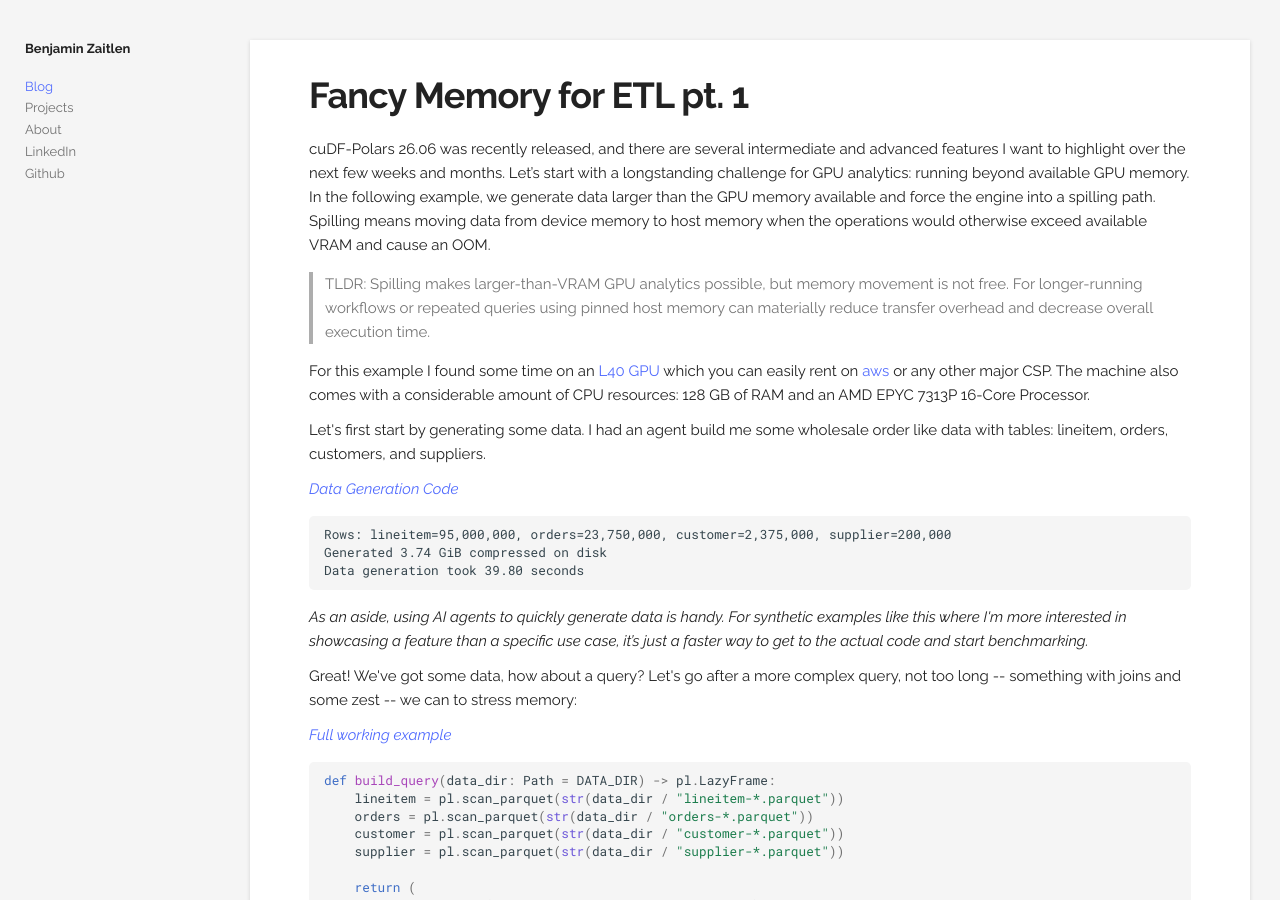
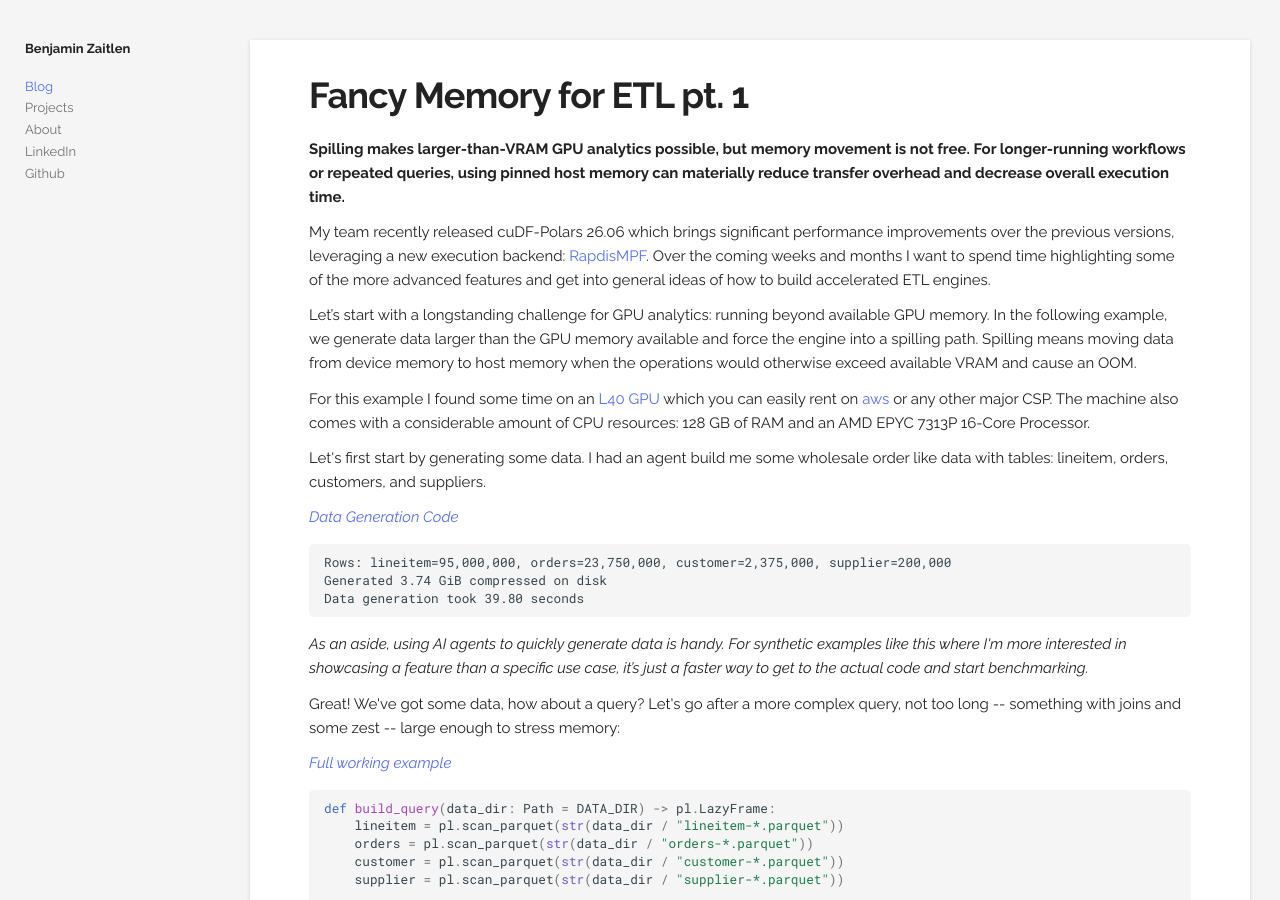
Before and after one commit to quasiben/quasiben.github.io, an MkDocs documentation site: the page built from docs/blog/posts/fancy-memory-for-etl-pt-1.md, in a window 1280 px wide and 900 px high. Built offline with MkDocs 1.6.1 and Material for MkDocs 9.7.7, drawn with Linux system fonts in a browser that asks for light colours.

Commit message:
style and correctness

```diff
--- a/docs/blog/posts/fancy-memory-for-etl-pt-1.md
+++ b/docs/blog/posts/fancy-memory-for-etl-pt-1.md
@@ -2,14 +2,17 @@
 title: Fancy Memory for ETL pt. 1
 date: 2026-06-04
 author: Benjamin Zaitlen
-slug: fancy-memory-for-etl
+slug: fancy-memory-for-etl-pt-1
 ---
 
 # Fancy Memory for ETL pt. 1
 
-cuDF-Polars 26.06 was recently released, and there are several intermediate and advanced features I want to highlight over the next few weeks and months. Let’s start with a longstanding challenge for GPU  analytics: running beyond available GPU memory.  In the following example, we generate data larger than the GPU memory available and force the engine into a spilling path. Spilling means moving data from device memory to host memory when the operations would otherwise exceed available VRAM and cause an OOM.
+**Spilling makes larger-than-VRAM GPU analytics possible, but memory movement is not free. For longer-running workflows or repeated queries, using pinned host memory can materially reduce transfer overhead and decrease overall execution time.**
 
-> TLDR: Spilling makes larger-than-VRAM GPU analytics possible, but memory movement is not free. For longer-running workflows or repeated queries using pinned host memory can materially reduce transfer overhead and decrease overall execution time.
+My team recently released cuDF-Polars 26.06 which brings significant performance improvements over the previous versions, leveraging a new execution backend: [RapdisMPF](https://docs.rapids.ai/api/rapidsmpf/stable/).  Over the coming weeks and months I want to spend time highlighting some of the more advanced features and get into general ideas of how to build accelerated ETL engines.
+
+Let’s start with a longstanding challenge for GPU analytics: running beyond available GPU memory.  In the following example, we generate data larger than the GPU memory available and force the engine into a spilling path. Spilling means moving data from device memory to host memory when the operations would otherwise exceed available VRAM and cause an OOM.
+
 
 For this example I found some time on an [L40 GPU](https://www.nvidia.com/en-us/data-center/l40/) which you can easily rent on [aws](https://instances.vantage.sh/?id=34b8d04c6b05a2a46cc2548776a6d96b63172156) or any other major CSP.  The machine also comes with a considerable amount of CPU resources: 128 GB of RAM and an AMD EPYC 7313P 16-Core Processor.
 
@@ -25,7 +28,7 @@ Data generation took 39.80 seconds
 
 *As an aside, using AI agents to quickly generate data is handy. For synthetic examples like this where I'm more interested in showcasing a feature than a specific use case, it’s just a faster way to get to the actual code and start benchmarking.*
 
-Great! We've got some data, how about a query?  Let's go after a more complex query, not too long -- something with joins and some zest -- we can to stress memory:
+Great! We've got some data, how about a query?  Let's go after a more complex query, not too long -- something with joins and some zest -- large enough to stress memory:
 
 *[Full working example](/static/code-snippets/cudf-polars-memory/cudf-join-gpu-pinned-spill.py)*
 
```
Also changed, not shown: docs/blog/posts/fancy-memory-for-etl-pt-2.md (+7 -8 lines).
